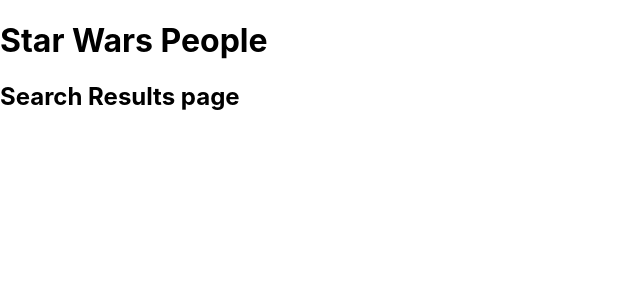
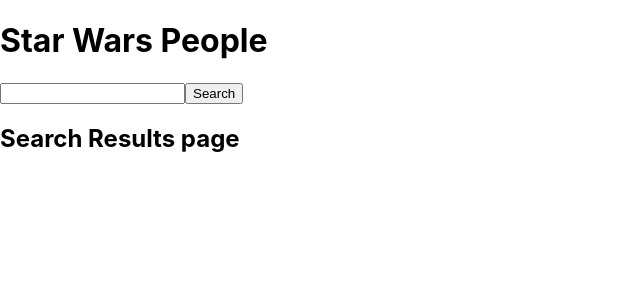
Before and after one commit to InnuendoX3/star-wars-people, a React (Create React App) app: page /search in a window 1280 px wide. Shown: the top 300 px of the page, without its empty margins (0-640 px from the left). Built offline with nearby package versions, Linux system fonts and the light colour scheme.

Commit message:
Create a Search form / SearchContext

```diff
--- a/src/App.js
+++ b/src/App.js
@@ -1,12 +1,20 @@
+import React, { useState } from 'react'
 import { Switch, Route } from 'react-router-dom'
 
 import SearchResults from './pages/SearchResults'
 import People from './pages/People'
 
+import SearchForm from './components/SearchForm'
+import { SearchContext } from './context/SearchContext'
+
 function App() {
+  const [searchText, setSearchText] = useState(null)
+
   return (
     <div>
       <h1>Star Wars People</h1>
+      <SearchContext.Provider value={{searchText, setSearchText}}>
+        <SearchForm />
         <Switch>
           <Route path="/search" >
             <SearchResults />
@@ -15,6 +23,7 @@
             <People />
           </Route>
         </Switch>
+      </SearchContext.Provider>
     </div>
   );
 }
--- /dev/null
+++ b/src/components/SearchForm.jsx
@@ -0,0 +1,27 @@
+import React, {useState, useContext} from 'react'
+import {useHistory} from 'react-router-dom'
+import {SearchContext} from '../context/SearchContext'
+
+export default function SearchForm() {
+  const [inputText, setInputText] = useState(null)
+  const {setSearchText} = useContext(SearchContext)
+  let history = useHistory()
+
+  function handleOnSubmit(e) {
+    e.preventDefault()
+    setSearchText(inputText)
+    history.push('/search')
+    //console.log('inputText', inputText)
+  }
+
+  function handleInputText(e) {
+    setInputText(e.target.value)
+  }
+
+  return (
+    <form onSubmit={handleOnSubmit}>
+      <input type="text" onChange={handleInputText} />
+      <input type="submit" value="Search"/>
+    </form>
+  )
+}
--- /dev/null
+++ b/src/context/SearchContext.js
@@ -0,0 +1,3 @@
+import React, { createContext } from 'react'
+
+export const SearchContext = createContext({})
```
Lines whose indentation alone changed are shown as unchanged.
